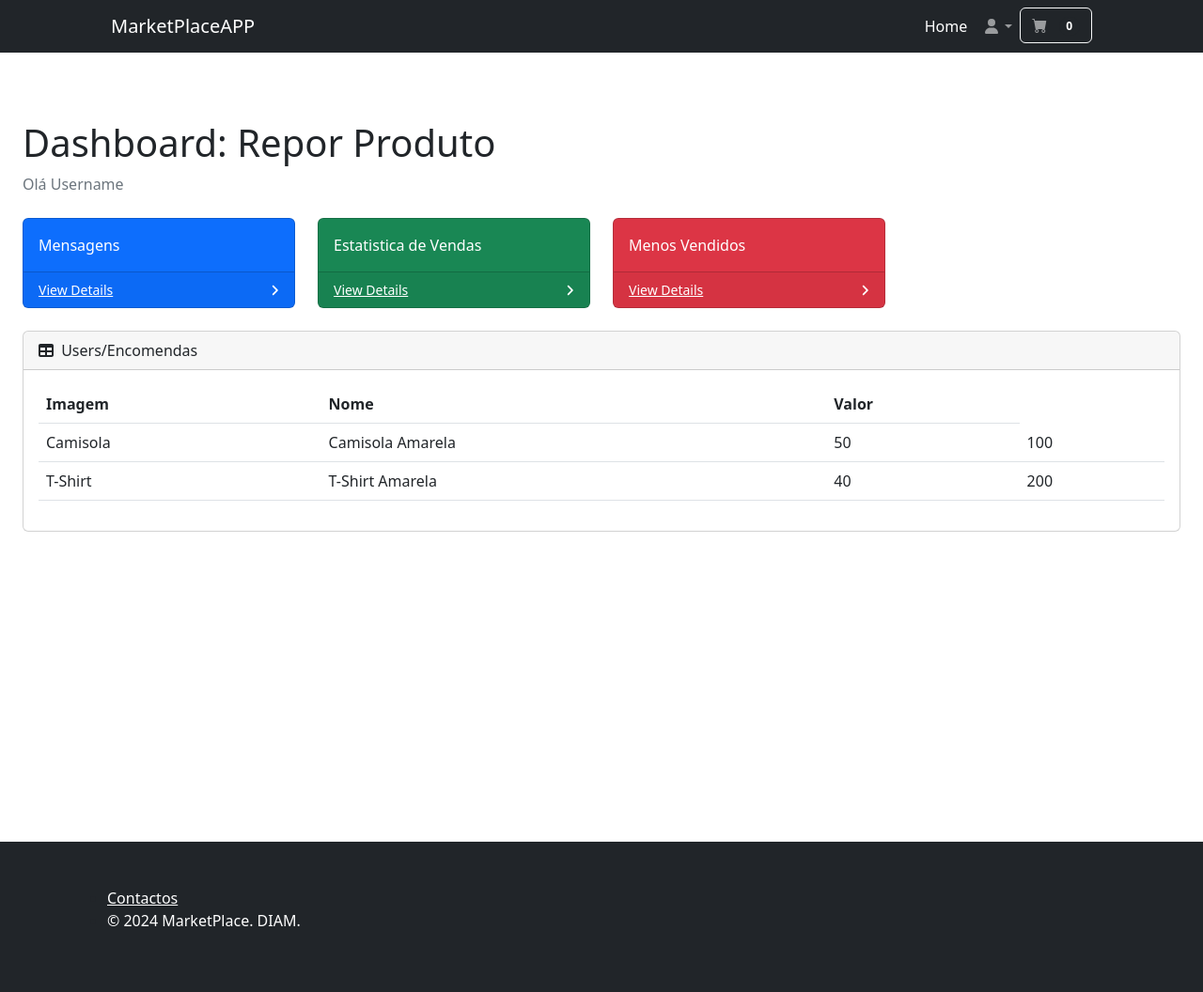
After one commit to josevilamourac/MarketPlace, a Django app: template MarketPlaceAPP/templates/MarketPlace/reporProduto.html in a window 1280 px wide. The commit adds this page. Shown: the whole page at 94% size. Run offline with Django 5.2, Linux system fonts and the light colour scheme; the template is opened without the code that fills it, so the values that code supplies are empty; some libraries are stand-ins or nearby versions.

Commit message:
error correction

```diff
--- a/MarketPlaceAPP/templates/MarketPlace/home.html
+++ b/MarketPlaceAPP/templates/MarketPlace/home.html
@@ -14,7 +14,7 @@
                     <div class="card-body text-center p-4 p-lg-5 pt-0 pt-lg-0">
                         <div class="feature  text-white rounded-3 mb-4 mt-n4"><a
                                 class="btn bg-primary bg-gradientbtn-sm"
-                                href="{% url 'MarketPlaceAPP:loja' %}">Vêr</a></i></div>
+                                href="{% url 'MarketPlaceAPP:loja' %}">Vêr</a></div>
                         <h2 class="fs-4 fw-bold">{{ loja.nome }}</h2>
                         <p class="mb-0">{{ loja.descricao }}</p>
                     </div>
--- /dev/null
+++ b/MarketPlaceAPP/templates/MarketPlace/reporProduto.html
@@ -0,0 +1,113 @@
+{% extends "./index.html" %}
+{% block header %}
+{% endblock %}
+
+{% block body %}
+
+    <div id="layoutSidenav">
+
+        <div id="layoutSidenav_content">
+            <main>
+                <div class="container-fluid px-4">
+                    <h1 class="mt-4">Dashboard: Repor Produto</h1>
+                    <ol class="breadcrumb mb-4">
+                        <li class="breadcrumb-item active">Olá Username</li>
+                    </ol>
+                    <div class="row">
+                        <div class="col-xl-3 col-md-6">
+                            <div class="card bg-primary text-white mb-4">
+                                <div class="card-body">Mensagens</div>
+                                <div class="card-footer d-flex align-items-center justify-content-between">
+                                    <a class="small text-white stretched-link" href="#">View Details</a>
+                                    <div class="small text-white"><i class="fas fa-angle-right"></i></div>
+                                </div>
+                            </div>
+                        </div>
+
+                        <div class="col-xl-3 col-md-6">
+                            <div class="card bg-success text-white mb-4">
+                                <div class="card-body">Estatistica de Vendas</div>
+                                <div class="card-footer d-flex align-items-center justify-content-between">
+                                    <a class="small text-white stretched-link" href="#">View Details</a>
+                                    <div class="small text-white"><i class="fas fa-angle-right"></i></div>
+                                </div>
+                            </div>
+                        </div>
+                        <div class="col-xl-3 col-md-6">
+                            <div class="card bg-danger text-white mb-4">
+                                <div class="card-body">Menos Vendidos</div>
+                                <div class="card-footer d-flex align-items-center justify-content-between">
+                                    <a class="small text-white stretched-link" href="#">View Details</a>
+                                    <div class="small text-white"><i class="fas fa-angle-right"></i></div>
+                                </div>
+                            </div>
+                        </div>
+                    </div>
+
+                    <div class="card mb-4">
+                        <div class="card-header">
+                            <i class="fas fa-table me-1"></i>
+                            Users/Encomendas
+                        </div>
+                        <div class="card-body">
+                            <table id="dynamicTable" class="table">
+                                <thead>
+                                <tr>
+                                    <th>Imagem</th>
+                                    <th>Nome</th>
+                                    <th>Valor</th>
+
+                                </tr>
+                                </thead>
+                                <tbody>
+                                </tbody>
+                            </table>
+                        </div>
+
+                    </div>
+                </div>
+            </main>
+        </div>
+    </div>
+
+    <script>
+        // Sample data array
+        const data = [
+            {
+                nome: "Camisola",
+                descricao: "Camisola Amarela",
+                preco: 50,
+                quantidade: 100
+
+
+            },
+            {
+                nome: "T-Shirt",
+                descricao: "T-Shirt Amarela",
+                preco: 40,
+                quantidade: 200,
+            },
+            // Add more data here
+        ];
+
+        // Function to generate the table rows
+        function generateTable(data) {
+            const tbody = document.querySelector("#dynamicTable tbody");
+            data.forEach(item => {
+                const row = document.createElement("tr");
+                Object.values(item).forEach(value => {
+                    const cell = document.createElement("td");
+                    cell.textContent = value;
+                    row.appendChild(cell);
+                });
+                tbody.appendChild(row);
+            });
+        }
+
+        // Call the function with your data array
+        generateTable(data);
+    </script>
+    </body>
+{% endblock %}
+</div>
+</div>
```
